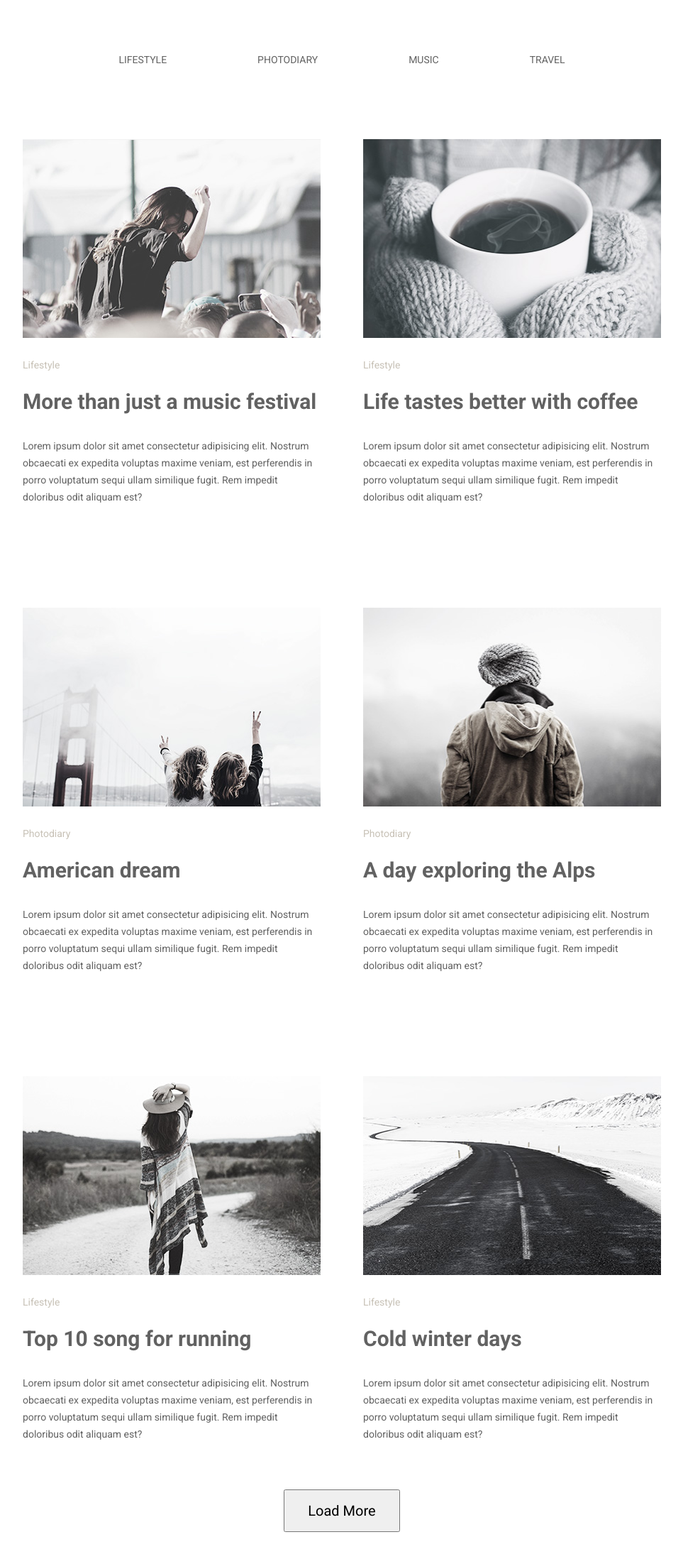
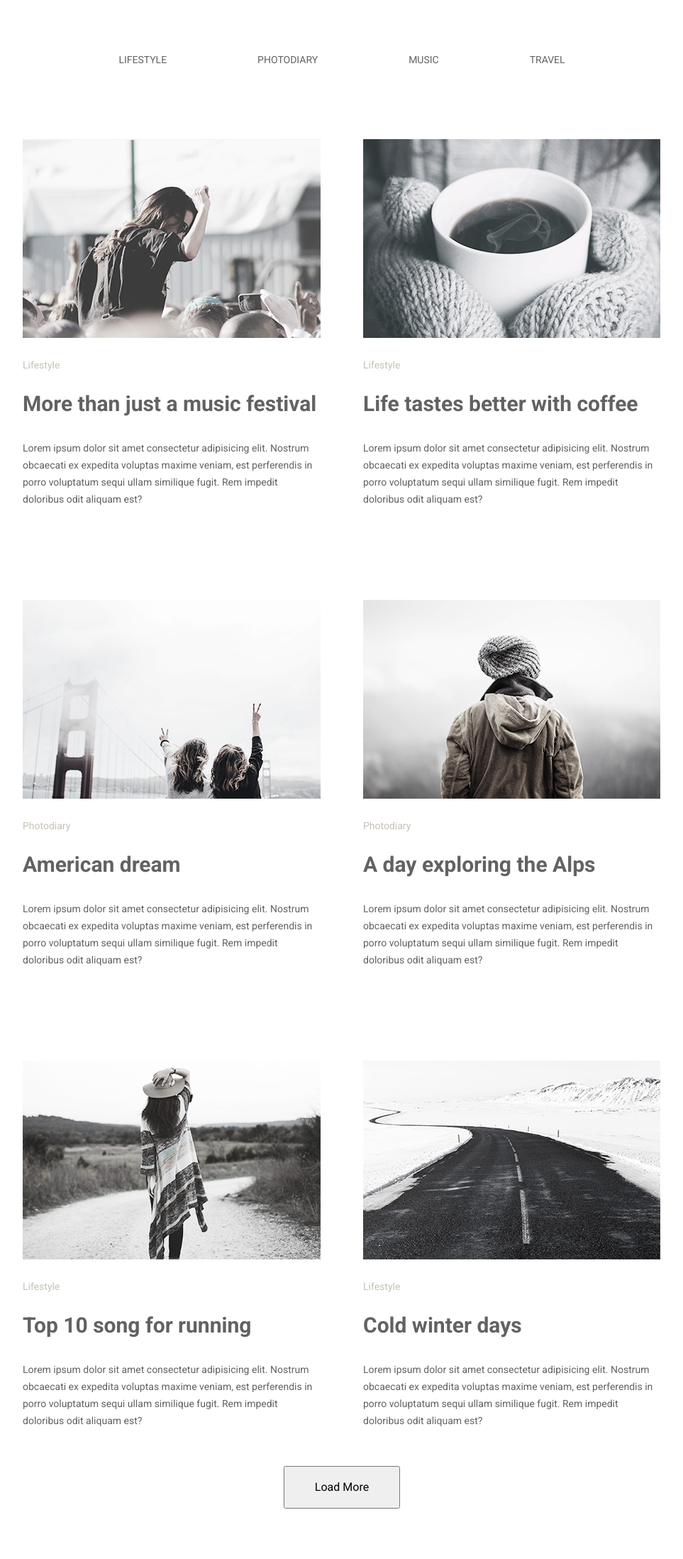
Before and after one commit to Popeyeit/goit-fe-course, a plain HTML site: page hw-03/index.html in a window 1280 px wide. Shown: the whole page at 71% size, without its empty margins (158-1121 px from the left). Drawn offline with Linux system fonts and the light colour scheme.

Commit message:
fixed errors

```diff
--- a/hw-03/css/styles.css
+++ b/hw-03/css/styles.css
@@ -15,7 +15,7 @@ body {
 img {
   display: block;
   max-width: 100%;
-  max-height: 100%;
+  height: auto;
 }
 
 .container {
@@ -25,8 +25,7 @@ img {
 
 /* NAV SECTION */
 .site-navigation {
-  padding: 72px 0px 0px 0px;
-  margin-bottom: 100px;
+  padding: 72px 0px 100px 0px;
 }
 
 .site-nav-list {
@@ -52,10 +51,11 @@ img {
   text-transform: uppercase;
   line-height: 24px;
   color: #626262;
+  display: block;
 }
 
 .site-nav-item a:hover,
-:focus {
+.site-nav-item a:focus {
   color: #68cbf8;
 }
 
@@ -65,8 +65,12 @@ img {
 
 /* Articles section */
 
-.article-section {
+/* .article-section {
   margin-bottom: 52px;
+} */
+
+main {
+  padding-bottom: 70px;
 }
 
 .article-list {
@@ -74,6 +78,7 @@ img {
   padding: 0;
   margin: 0;
   font-size: 0px;
+  margin-bottom: 52px;
 }
 
 .article-item:nth-child(2n) {
@@ -90,9 +95,15 @@ img {
   margin-bottom: 0px;
 }
 
+.article-item p {
+  margin: 0;
+}
+
 .article-item h2 {
   font-size: 30px;
   line-height: 36px;
+  margin: 0;
+  /* padding: 32px 0px; */
   margin-bottom: 32px;
 }
 
@@ -105,7 +116,7 @@ img {
   line-height: 17px;
   color: #c7c1b6;
 
-  /* margin: 0; */
+  margin-bottom: 28px;
 }
 
 .article-item p {
@@ -138,27 +149,9 @@ img {
 
 /* Button */
 
-.but-list {
-  padding: 0;
-  font-size: 0;
-  list-style: none;
+button {
+  display: block;
+  margin: 0 auto;
+  width: 164px;
+  height: 60px;
 }
-
-.but-item {
-  border: none;
-  margin: 0 auto;
-  padding: 0px;
-  color: #626262;
-  font-size: 20px;
-  text-align: center;
-}
-
-.but-list button {
-  min-width: 164px;
-  height: 60px;
-  line-height: 24px;
-}
-
-.button {
-  margin-bottom: 70px;
-}
--- a/hw-03/index.html
+++ b/hw-03/index.html
@@ -26,119 +26,77 @@
     </header>
     <main class="container">
       <!-- Articles Section -->
-      <article class="article-section">
+
       <ul class="article-list">
         <li class="article-item">
-            <img
-              src="img/image1.jpg"
-              alt=""
-              class="article-image"
-              width="420px"
-              height="280px"
-            />
+          <img src="img/image1.jpg" alt="" class="article-image" />
           <p>Lifestyle</p>
           <h2>More than just a music festival</h2>
           <p class="p-item">
             Lorem ipsum dolor sit amet consectetur adipisicing elit. Nostrum
             obcaecati ex expedita voluptas maxime veniam, est perferendis in
-              porro voluptatum sequi ullam similique fugit. Rem impedit
-              doloribus odit aliquam est?
+            porro voluptatum sequi ullam similique fugit. Rem impedit doloribus
+            odit aliquam est?
           </p>
         </li>
         <li class="article-item">
-            <img
-              src="img/image2.jpg"
-              alt=""
-              class="article-image"
-              width="420px"
-              height="280px"
-            />
+          <img src="img/image2.jpg" alt="" class="article-image" />
           <p>Lifestyle</p>
           <h2>Life tastes better with coffee</h2>
           <p class="p-item">
             Lorem ipsum dolor sit amet consectetur adipisicing elit. Nostrum
             obcaecati ex expedita voluptas maxime veniam, est perferendis in
-              porro voluptatum sequi ullam similique fugit. Rem impedit
-              doloribus odit aliquam est?
+            porro voluptatum sequi ullam similique fugit. Rem impedit doloribus
+            odit aliquam est?
           </p>
         </li>
         <li class="article-item">
-            <img
-              src="img/image3.jpg"
-              alt=""
-              class="article-image"
-              width="420px"
-              height="280px"
-            />
+          <img src="img/image3.jpg" alt="" class="article-image" />
           <p id="Photo-id">Photodiary</p>
           <h2>American dream</h2>
           <p class="p-item">
             Lorem ipsum dolor sit amet consectetur adipisicing elit. Nostrum
             obcaecati ex expedita voluptas maxime veniam, est perferendis in
-              porro voluptatum sequi ullam similique fugit. Rem impedit
-              doloribus odit aliquam est?
+            porro voluptatum sequi ullam similique fugit. Rem impedit doloribus
+            odit aliquam est?
           </p>
         </li>
         <li class="article-item">
-            <img
-              src="img/image4.jpg"
-              alt=""
-              class="article-image"
-              width="420px"
-              height="280px"
-            />
+          <img src="img/image4.jpg" alt="" class="article-image" />
           <p>Photodiary</p>
           <h2>A day exploring the Alps</h2>
           <p class="p-item">
             Lorem ipsum dolor sit amet consectetur adipisicing elit. Nostrum
             obcaecati ex expedita voluptas maxime veniam, est perferendis in
-              porro voluptatum sequi ullam similique fugit. Rem impedit
-              doloribus odit aliquam est?
+            porro voluptatum sequi ullam similique fugit. Rem impedit doloribus
+            odit aliquam est?
           </p>
         </li>
         <li class="article-item">
-            <img
-              src="img/image5.jpg"
-              alt=""
-              class="article-image"
-              width="420px"
-              height="280px"
-            />
+          <img src="img/image5.jpg" alt="" class="article-image" />
           <p>Lifestyle</p>
           <h2>Top 10 song for running</h2>
           <p>
             Lorem ipsum dolor sit amet consectetur adipisicing elit. Nostrum
             obcaecati ex expedita voluptas maxime veniam, est perferendis in
-              porro voluptatum sequi ullam similique fugit. Rem impedit
-              doloribus odit aliquam est?
+            porro voluptatum sequi ullam similique fugit. Rem impedit doloribus
+            odit aliquam est?
           </p>
         </li>
         <li class="article-item">
-            <img
-              src="img/image6.jpg"
-              alt=""
-              class="article-image"
-              width="420px"
-              height="280px"
-            />
+          <img src="img/image6.jpg" alt="" class="article-image" />
           <p>Lifestyle</p>
           <h2>Cold winter days</h2>
           <p>
             Lorem ipsum dolor sit amet consectetur adipisicing elit. Nostrum
             obcaecati ex expedita voluptas maxime veniam, est perferendis in
-              porro voluptatum sequi ullam similique fugit. Rem impedit
-              doloribus odit aliquam est?
+            porro voluptatum sequi ullam similique fugit. Rem impedit doloribus
+            odit aliquam est?
           </p>
         </li>
       </ul>
-      </article>
-      <section class="button">
-        <ul class="but-list">
-          <li class="but-item">
+
       <button>Load More</button>
-          </li>
-        </ul>
-      </section>
     </main>
   </body>
 </html>
```
Lines whose indentation alone changed are shown as unchanged.
